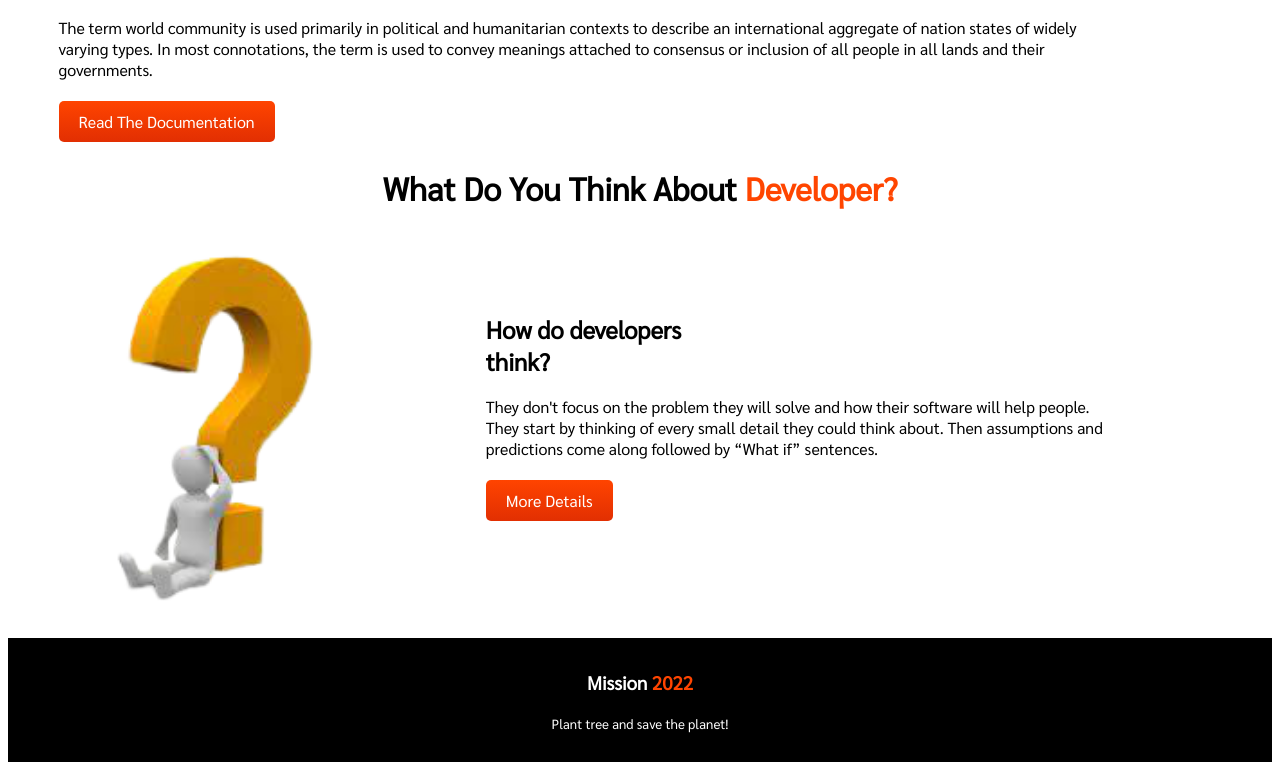
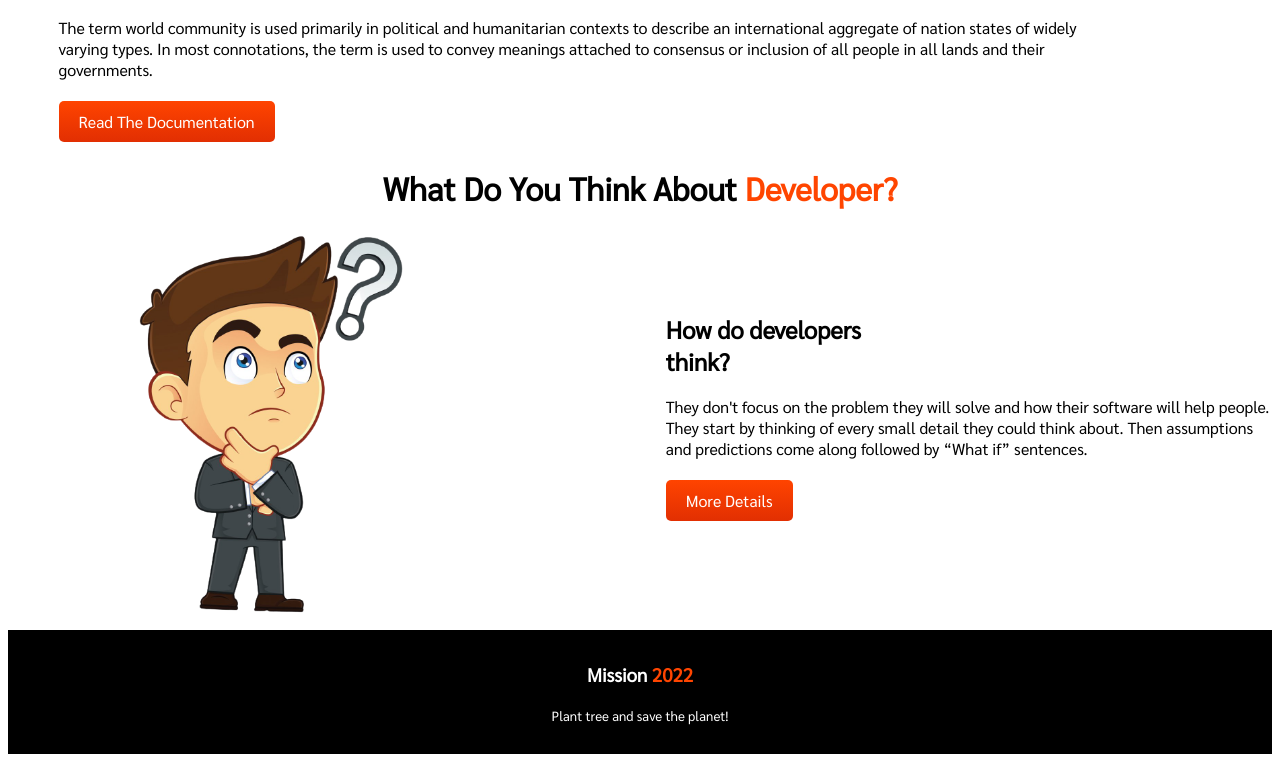
Before and after one commit to shahin7333/my-portfolio, a plain HTML site: page index.html in a window 1280 px wide. Shown: the part 1600-2370 px from the top of the page. Drawn offline with Linux system fonts and the light colour scheme.

Commit message:
last commit

```diff
--- a/index.html
+++ b/index.html
@@ -9,6 +9,7 @@
     <link rel="preconnect" href="https://fonts.googleapis.com">
     <link rel="preconnect" href="https://fonts.gstatic.com" crossorigin>
     <link href="https://fonts.googleapis.com/css2?family=Sarabun&display=swap" rel="stylesheet">
+    <link rel="shortcut icon" href="images/favicon.png" type="image/x-icon">
     <link rel="stylesheet" href="style.css">
 
 </head>
@@ -118,7 +119,7 @@
     </h1>
     <section class="box">
         <div>
-            <img class="think" src="images/think.png" alt="">
+            <img class="think" src="images/think-1.png" alt="">
         </div>
         <div class="our-website">
             <h2>How do developers<br> think?</h2>
--- a/style.css
+++ b/style.css
@@ -137,7 +137,8 @@ text-decoration: none;
 }
 .think
 {
-    width: 180%;
+    width: 70%;
+    margin-left: 30%;
 }
 .our-website
 {
```
Also changed, not shown: images/favicon.png (added), images/think-1.jpg (added), images/think-1.png (added).
